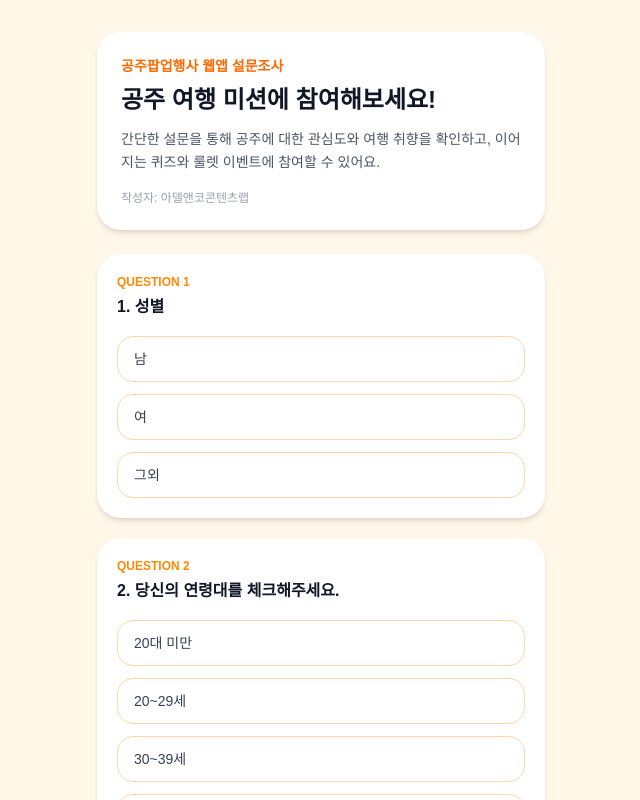
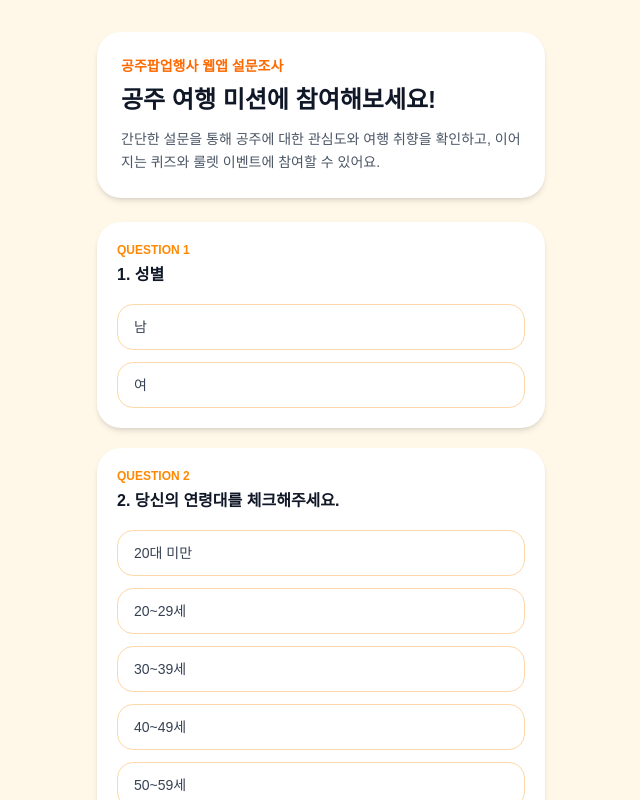
Before and after one commit to KGCompanyHub/gongju-event-app, a Next.js app: page /survey in a window 1280 px wide. Shown: the top 800 px of the page, without its empty margins (319-959 px from the left). Built offline with nearby package versions, Linux system fonts and the light colour scheme.

Commit message:
설문조사 수정

```diff
--- a/src/app/survey/page.tsx
+++ b/src/app/survey/page.tsx
@@ -14,7 +14,7 @@ const questions: Question[] = [
   {
     id: "gender",
     title: "성별",
-    options: ["남", "여", "그외"],
+    options: ["남", "여"],
   },
   {
     id: "age",
@@ -208,10 +208,6 @@ export default function SurveyPage() {
             간단한 설문을 통해 공주에 대한 관심도와 여행 취향을 확인하고,
             이어지는 퀴즈와 룰렛 이벤트에 참여할 수 있어요.
           </p>
-
-          <p className="mt-4 text-xs text-gray-400">
-            작성자: 아델앤코콘텐츠랩
-          </p>
         </div>
 
         <form onSubmit={handleSubmit} className="space-y-5">
```
